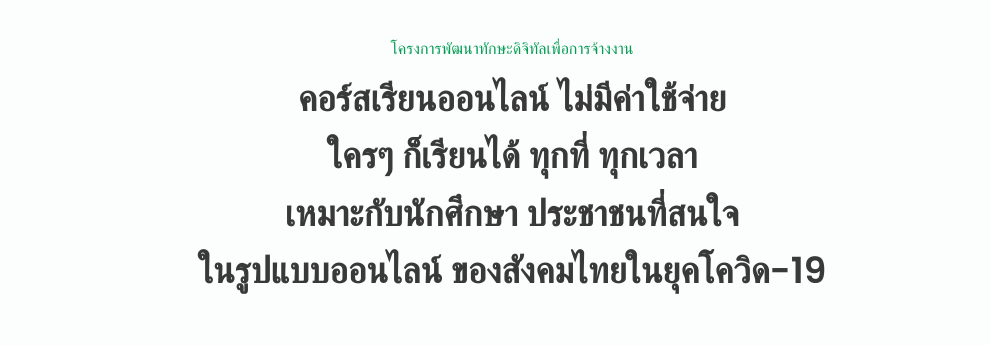
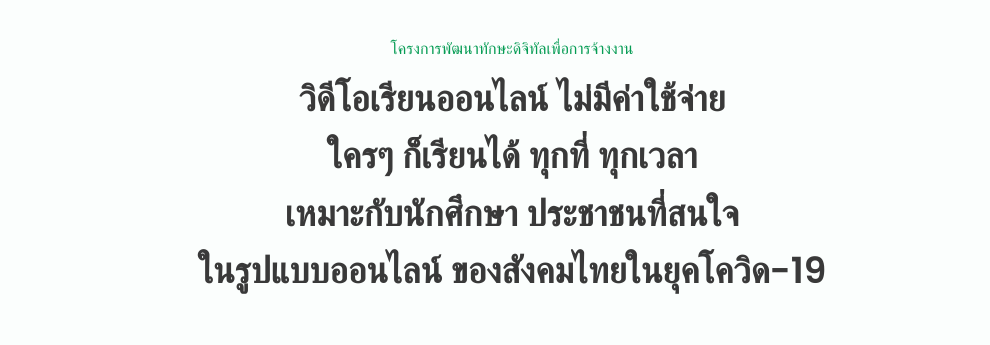
Before and after one commit to Chiraporn-noo/restaurant, a plain HTML site: page index.html in a window 1280 px wide. Shown: the part 732-1077 px from the top of the page, without its empty margins (128-1118 px from the left). Drawn offline with nearby package versions, Linux system fonts and the light colour scheme.

Commit message:
continute

```diff
--- a/index.html
+++ b/index.html
@@ -60,7 +60,7 @@
             <!--========== SERVICES ==========-->
             <section class="services section bd-container" id="services">
                 <span class="section-subtitle">โครงการพัฒนาทักษะดิจิทัลเพื่อการจ้างงาน</span>
-                <h2 class="section-title">คอร์สเรียนออนไลน์ ไม่มีค่าใช้จ่าย <br> ใครๆ ก็เรียนได้ ทุกที่ ทุกเวลา <br>เหมาะกับนักศึกษา ประชาชนที่สนใจ<br>ในรูปแบบออนไลน์ ของสังคมไทยในยุคโควิด-19</h2>
+                <h2 class="section-title">วิดีโอเรียนออนไลน์ ไม่มีค่าใช้จ่าย <br> ใครๆ ก็เรียนได้ ทุกที่ ทุกเวลา <br>เหมาะกับนักศึกษา ประชาชนที่สนใจ<br>ในรูปแบบออนไลน์ ของสังคมไทยในยุคโควิด-19</h2>
 
                 <div class="services__container bd-grid">
                     <div class="services__content">
```
